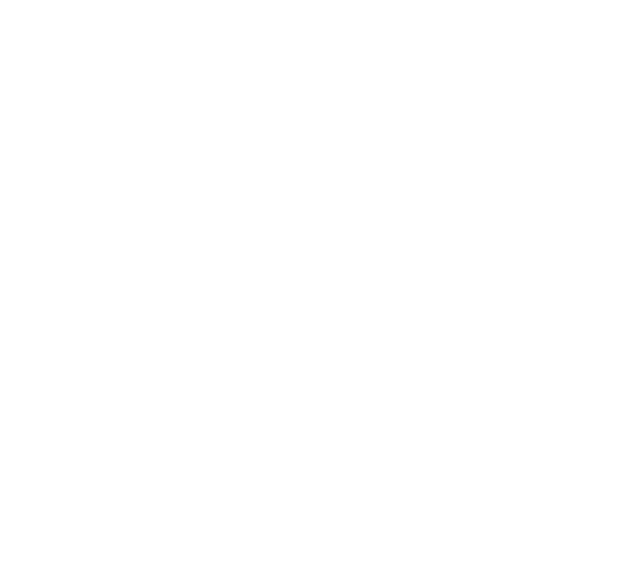
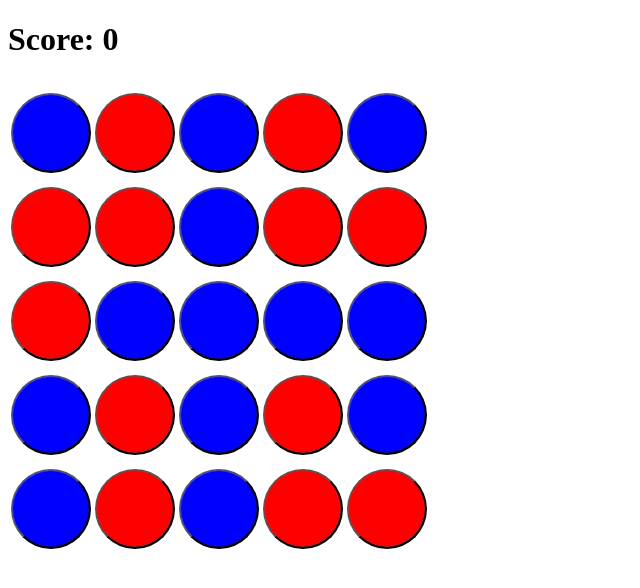
Before and after one commit to alsegor1989/GameBubblesJS, a plain HTML site: page index.html in a window 1280 px wide. Shown: the whole page, without its empty margins (0-640 px from the left). Drawn offline with Linux system fonts and the light colour scheme.

Commit message:
full game

```diff
--- /dev/null
+++ b/css/style.css
@@ -0,0 +1,7 @@
+.circle {
+	width: 80px;
+	height: 80px;
+	display: block;
+	margin-top: 10px;
+	border-radius: 100%;
+}
--- a/index.html
+++ b/index.html
@@ -4,9 +4,17 @@
     <meta charset="UTF-8">
     <meta http-equiv="X-UA-Compatible" content="IE=edge">
     <meta name="viewport" content="width=device-width, initial-scale=1.0">
-    <title>Document</title>
+    <title>Bubbles game</title>
+    <link rel="stylesheet" href="css/style.css">
 </head>
 <body>
-
+   <div class="game_main">
+        <div>
+            <h1 id="game_score">Score: 0<h1/>
+        </div>
+        <table class="game_table">
+        </table>
+    </div>
+    <script src="js/script.js"></script>
 </body>
 </html>
--- /dev/null
+++ b/js/script.js
@@ -0,0 +1,97 @@
+'use sctrict';
+
+//------ params
+let maxRows = 0,
+    maxCols = 0,
+    color = 0,
+    circles,
+    score = 0;
+
+const gameTable = document.querySelector('.game_table'),
+      gameScore = document.getElementById('game_score');
+
+//------ functions
+function fillTable() {
+    maxRows = getRandomArbitrary(2, 6);
+    maxCols = getRandomArbitrary(2, 6);
+
+    let tableText = '';
+
+    for (let i = 0; i < maxRows; i++) {
+        tableText += `<tr>
+        `;
+        for (let j = 0; j < maxCols; j++) {
+            color = getRandomInt(2);
+            if (color == 0) {
+                tableText += `
+                        <td>
+                            <button class="circle" style="background-color: red;"></button>
+                        </td>`;
+            } else {
+                tableText += `
+                        <td>
+                            <button class="circle" style="background-color: blue;"></button>
+                        </td>`;
+            }
+        }
+        tableText += `
+        </tr>`;
+    }
+
+    gameTable.innerHTML = tableText;
+    circles = document.querySelectorAll('.circle');
+
+    if (isSameColors()) {
+        startGame();
+    }
+}
+
+function getRandomInt(max) {
+    return Math.floor(Math.random() * max);
+}
+
+function getRandomArbitrary(min, max) {
+    return Math.floor(Math.random() * (max - min) + min);
+}
+
+function addColorChange() {
+    circles.forEach((btn) => {
+        btn.addEventListener('click',  () => {
+            if (btn.style.backgroundColor == 'red') {
+                btn.style.backgroundColor = 'blue';
+            } else {
+                btn.style.backgroundColor = 'red';
+            }
+            if (isSameColors()) {
+                changeScore();
+                startGame();
+            }
+        });
+    });
+}
+
+function changeScore() {
+    score += circles.length;
+    gameScore.textContent = `Score: ${score}`;
+}
+
+function isSameColors() {
+    const firstColor = circles[0].style.backgroundColor;
+    let sameColor = true;
+    circles.forEach((btn) => {
+        if (firstColor != btn.style.backgroundColor) {
+            sameColor = false;
+        }
+    });
+    return sameColor;
+}
+
+function startGame() {
+    fillTable();
+    addColorChange();
+}
+
+//------ main program
+document.addEventListener('DOMContentLoaded', () => {
+    startGame();
+});
```
